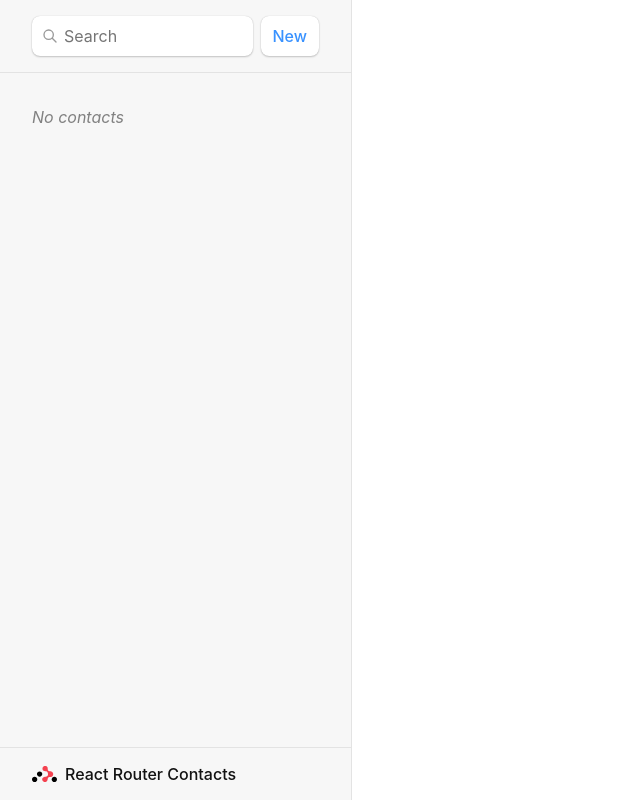
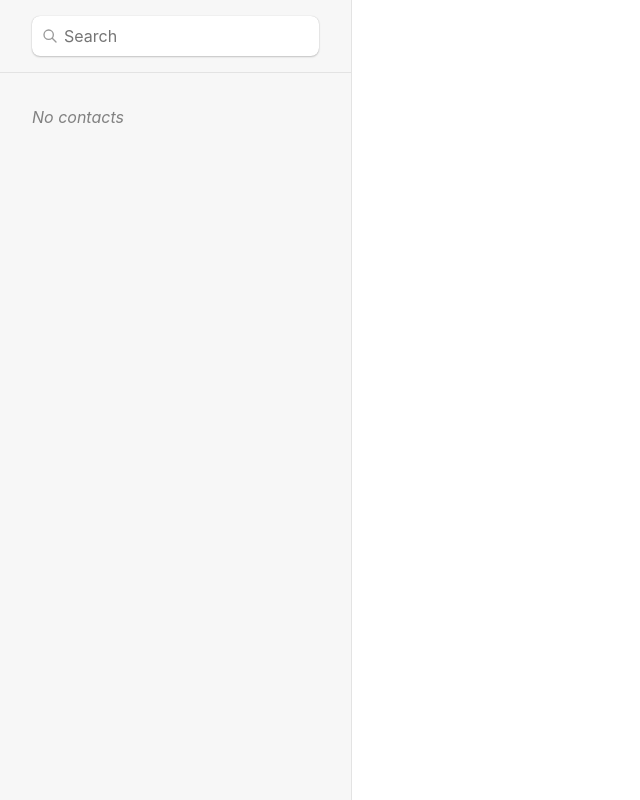
Before and after one commit to victor-ulloa/mobile-web-apps-a2, a React (Vite) app: page / in a window 1280 px wide. Shown: the whole page, without its empty margins (0-640 px from the left). Built offline with nearby package versions, Linux system fonts and the light colour scheme.

Commit message:
firebase installed

```diff
--- a/package.json
+++ b/package.json
@@ -10,6 +10,7 @@
     "preview": "vite preview"
   },
   "dependencies": {
+    "firebase": "^11.0.1",
     "localforage": "^1.10.0",
     "match-sorter": "^7.0.0",
     "react": "^18.3.1",
--- a/src/routes/root.jsx
+++ b/src/routes/root.jsx
@@ -11,7 +11,6 @@ export default function Root() {
   return (
     <>
       <div id="sidebar">
-        <h1>React Router Contacts</h1>
         <div>
           <form id="search-form" role="search">
             <input
@@ -30,9 +29,6 @@ export default function Root() {
               className="sr-only"
               aria-live="polite"
             ></div>
-          </form>
-          <form method="post">
-            <button type="submit">New</button>
           </form>
         </div>
         <nav>
```
Also changed, not shown: 1 other file (tests, documents, lock files or other folders).
